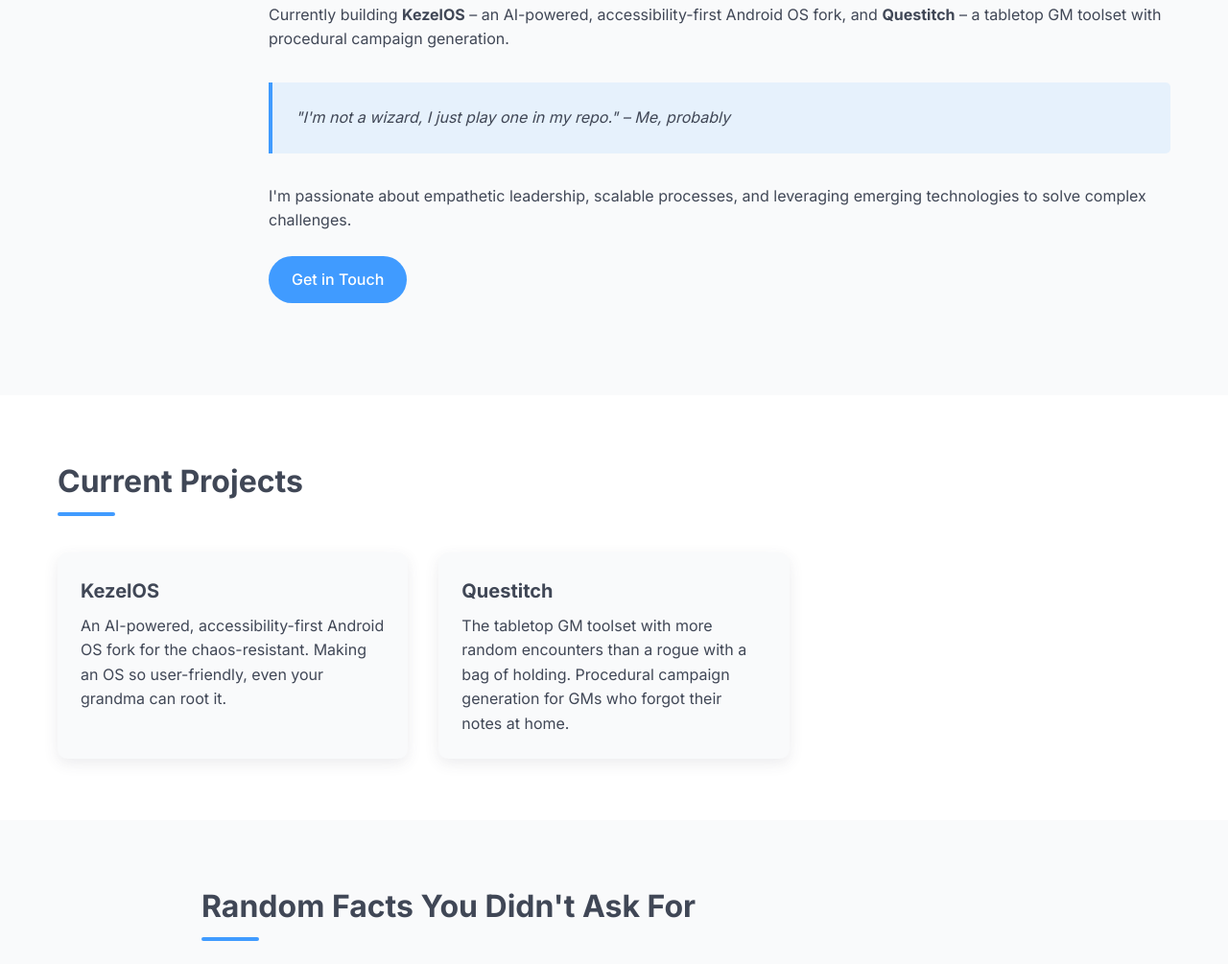
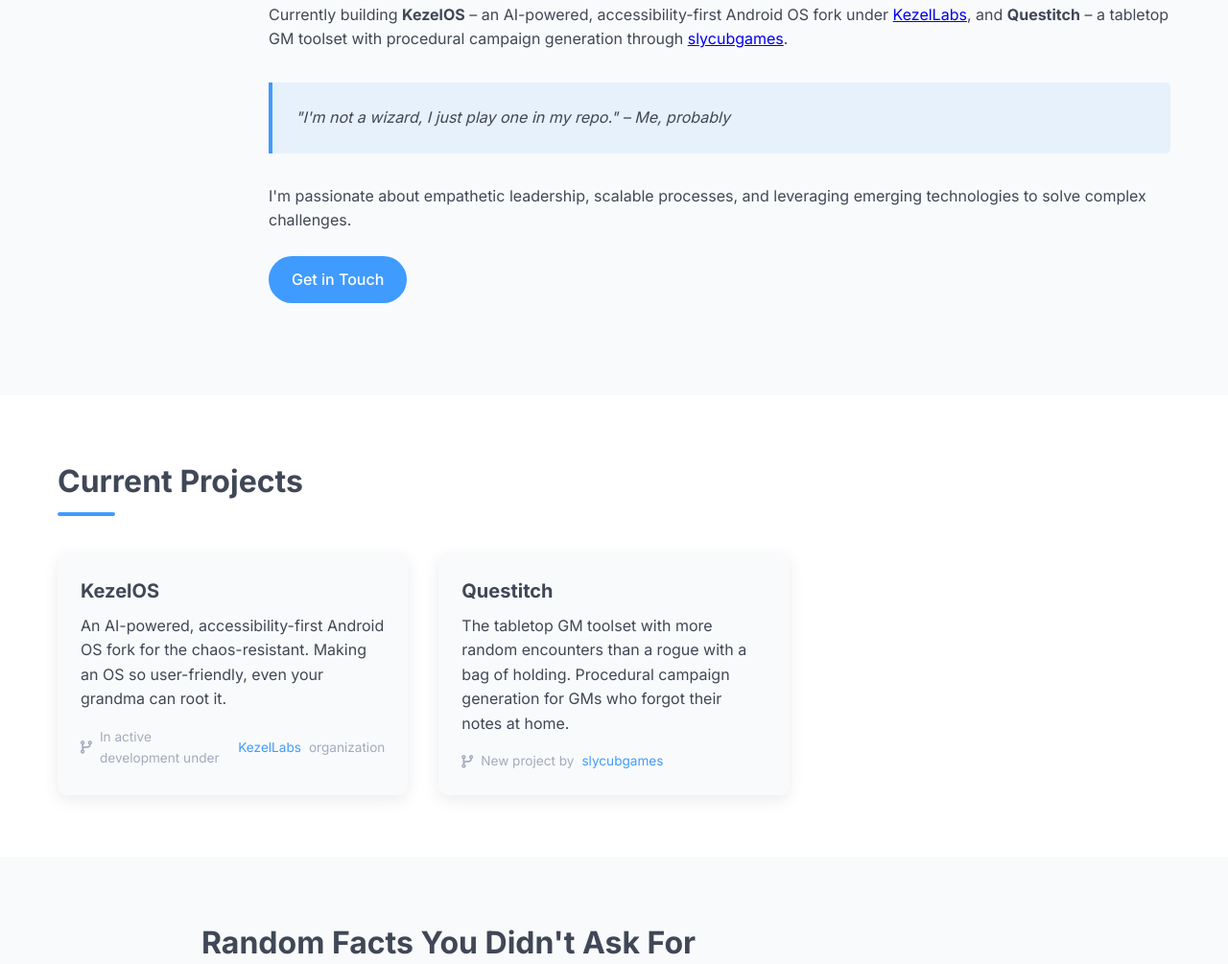
Before and after one commit to mdiviesti/mdiviesti, a plain HTML site: page index.html in a window 1280 px wide. Shown: the part 498-1503 px from the top of the page at 96% size. Drawn offline with Linux system fonts and the light colour scheme.

Commit message:
Added links to SlyCub and Kezel in both my website and readme

```diff
--- a/index.html
+++ b/index.html
@@ -17,6 +17,7 @@
     <link rel="preconnect" href="https://fonts.googleapis.com">
     <link rel="preconnect" href="https://fonts.gstatic.com" crossorigin>
     <link href="https://fonts.googleapis.com/css2?family=Inter:wght@400;500;700&display=swap" rel="stylesheet">
+    <link rel="stylesheet" href="https://cdnjs.cloudflare.com/ajax/libs/font-awesome/6.4.0/css/all.min.css">
     <style>
         :root {
             --primary: #409bff;
@@ -196,6 +197,25 @@
         .project-title {
             font-size: 1.25rem;
             margin-bottom: 0.5rem;
+        }
+
+        .project-status {
+            margin-top: 1rem;
+            font-size: 0.85rem;
+            color: var(--light);
+            display: flex;
+            align-items: center;
+            gap: 0.5rem;
+        }
+
+        .project-status a {
+            color: var(--primary);
+            text-decoration: none;
+            transition: color 0.2s;
+        }
+
+        .project-status a:hover {
+            text-decoration: underline;
         }
 
         .cta-button {
@@ -412,7 +432,7 @@
                     <li>Software architecture &amp; system design</li>
                 </ul>
 
-                <p>Currently building <strong>KezelOS</strong> – an AI-powered, accessibility-first Android OS fork, and <strong>Questitch</strong> – a tabletop GM toolset with procedural campaign generation.</p>
+                <p>Currently building <strong>KezelOS</strong> – an AI-powered, accessibility-first Android OS fork under <a href="https://github.com/KezelLabs" target="_blank" rel="noopener">KezelLabs</a>, and <strong>Questitch</strong> – a tabletop GM toolset with procedural campaign generation through <a href="https://github.com/slycubgames" target="_blank" rel="noopener">slycubgames</a>.</p>
 
                 <div class="quote">
                     "I'm not a wizard, I just play one in my repo." – Me, probably
@@ -437,6 +457,7 @@
                     <div class="project-content">
                         <h3 class="project-title">KezelOS</h3>
                         <p>An AI-powered, accessibility-first Android OS fork for the chaos-resistant. Making an OS so user-friendly, even your grandma can root it.</p>
+                        <p class="project-status"><i class="fas fa-code-branch"></i> In active development under <a href="https://github.com/KezelLabs" target="_blank" rel="noopener">KezelLabs</a> organization</p>
                     </div>
                 </div>
 
@@ -444,6 +465,7 @@
                     <div class="project-content">
                         <h3 class="project-title">Questitch</h3>
                         <p>The tabletop GM toolset with more random encounters than a rogue with a bag of holding. Procedural campaign generation for GMs who forgot their notes at home.</p>
+                        <p class="project-status"><i class="fas fa-code-branch"></i> New project by <a href="https://github.com/slycubgames" target="_blank" rel="noopener">slycubgames</a></p>
                     </div>
                 </div>
             </div>
```
Also changed, not shown: 1 other file.
